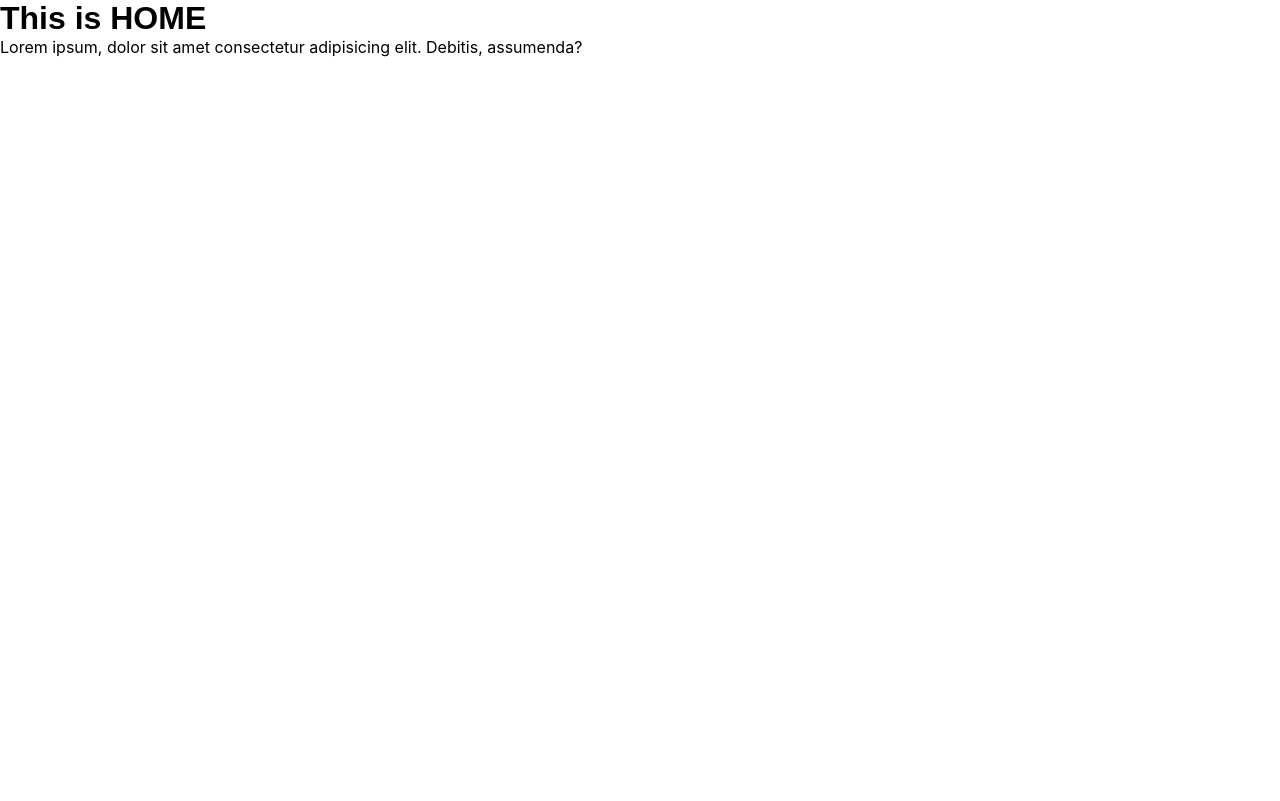
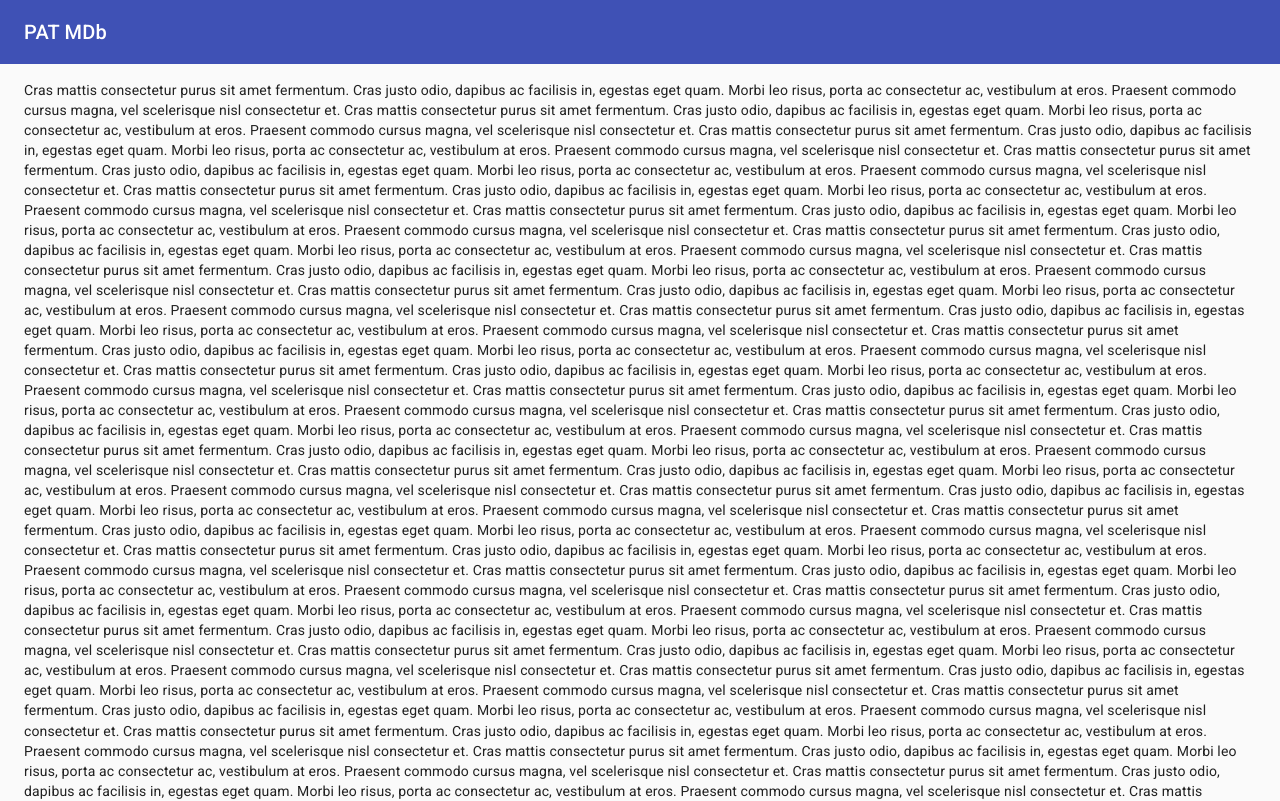
Before and after one commit to patrickcaringal/pat-mdb, a React (Create React App) app: page /1 in a window 1280 px wide. Shown: the top 801 px of the page. Built offline with nearby package versions, Linux system fonts and the light colour scheme.

Commit message:
materialui & appbar

```diff
--- a/package.json
+++ b/package.json
@@ -3,6 +3,8 @@
     "version": "0.1.0",
     "private": true,
     "dependencies": {
+        "@material-ui/core": "^4.11.0",
+        "@material-ui/icons": "^4.9.1",
         "@testing-library/jest-dom": "^4.2.4",
         "@testing-library/react": "^9.5.0",
         "@testing-library/user-event": "^7.2.1",
--- a/public/index.html
+++ b/public/index.html
@@ -5,10 +5,8 @@
         <link rel="icon" href="%PUBLIC_URL%/favicon.ico" />
         <meta name="viewport" content="width=device-width, initial-scale=1" />
         <meta name="theme-color" content="#000000" />
-    <meta
-      name="description"
-      content="Web site created using create-react-app"
-    />
+        <meta name="description" content="Web site created using create-react-app" />
+        <meta name="viewport" content="minimum-scale=1, initial-scale=1, width=device-width" />
         <link rel="apple-touch-icon" href="%PUBLIC_URL%/logo192.png" />
         <!--
       manifest.json provides metadata used when your web app is installed on a
@@ -24,6 +22,10 @@
       work correctly both with client-side routing and a non-root public URL.
       Learn how to configure a non-root public URL by running `npm run build`.
     -->
+        <link
+            rel="stylesheet"
+            href="https://fonts.googleapis.com/css?family=Roboto:300,400,500,700&display=swap"
+        />
         <title>React App</title>
     </head>
     <body>
@@ -38,6 +40,5 @@
 
       To begin the development, run `npm start` or `yarn start`.
       To create a production bundle, use `npm run build` or `yarn build`.
-    -->
-  </body>
+    --></body>
 </html>
--- a/src/pages/Home.tsx
+++ b/src/pages/Home.tsx
@@ -1,11 +1,48 @@
 import React from 'react';
+import AppBar from '@material-ui/core/AppBar';
+import Toolbar from '@material-ui/core/Toolbar';
+import Typography from '@material-ui/core/Typography';
+import CssBaseline from '@material-ui/core/CssBaseline';
+import useScrollTrigger from '@material-ui/core/useScrollTrigger';
+import Box from '@material-ui/core/Box';
+import Container from '@material-ui/core/Container';
 
-const Home: React.FC<{}> = () => {
+function ElevationScroll({ children }: { children: React.ReactElement }) {
+    const trigger = useScrollTrigger({
+        disableHysteresis: true,
+        threshold: 0
+    });
+
+    return React.cloneElement(children, {
+        elevation: trigger ? 4 : 0
+    });
+}
+
+const Home: React.FC<{}> = (props) => {
     return (
-        <>
-            <h1 style={{ fontFamily: "'Source Sans Pro', Arial, sans-serif" }}>This is HOME</h1>
-            <p>Lorem ipsum, dolor sit amet consectetur adipisicing elit. Debitis, assumenda?</p>
-        </>
+        <React.Fragment>
+            <CssBaseline />
+            <ElevationScroll>
+                <AppBar>
+                    <Toolbar>
+                        <Typography variant="h6">PAT MDb</Typography>
+                    </Toolbar>
+                </AppBar>
+            </ElevationScroll>
+            <Toolbar />
+            <Container>
+                <Box my={2}>
+                    {[...new Array(50)]
+                        .map(
+                            () => `Cras mattis consectetur purus sit amet fermentum.
+                            Cras justo odio, dapibus ac facilisis in, egestas eget quam.
+                            Morbi leo risus, porta ac consectetur ac, vestibulum at eros.
+                            Praesent commodo cursus magna, vel scelerisque nisl consectetur et.`
+                        )
+                        .join('\n')}
+                </Box>
+            </Container>
+        </React.Fragment>
     );
 };
 
```
Also changed, not shown: tsconfig.json (+9 -5 lines), 1 other file (tests, documents, lock files or other folders). Lines whose indentation alone changed are shown as unchanged.
